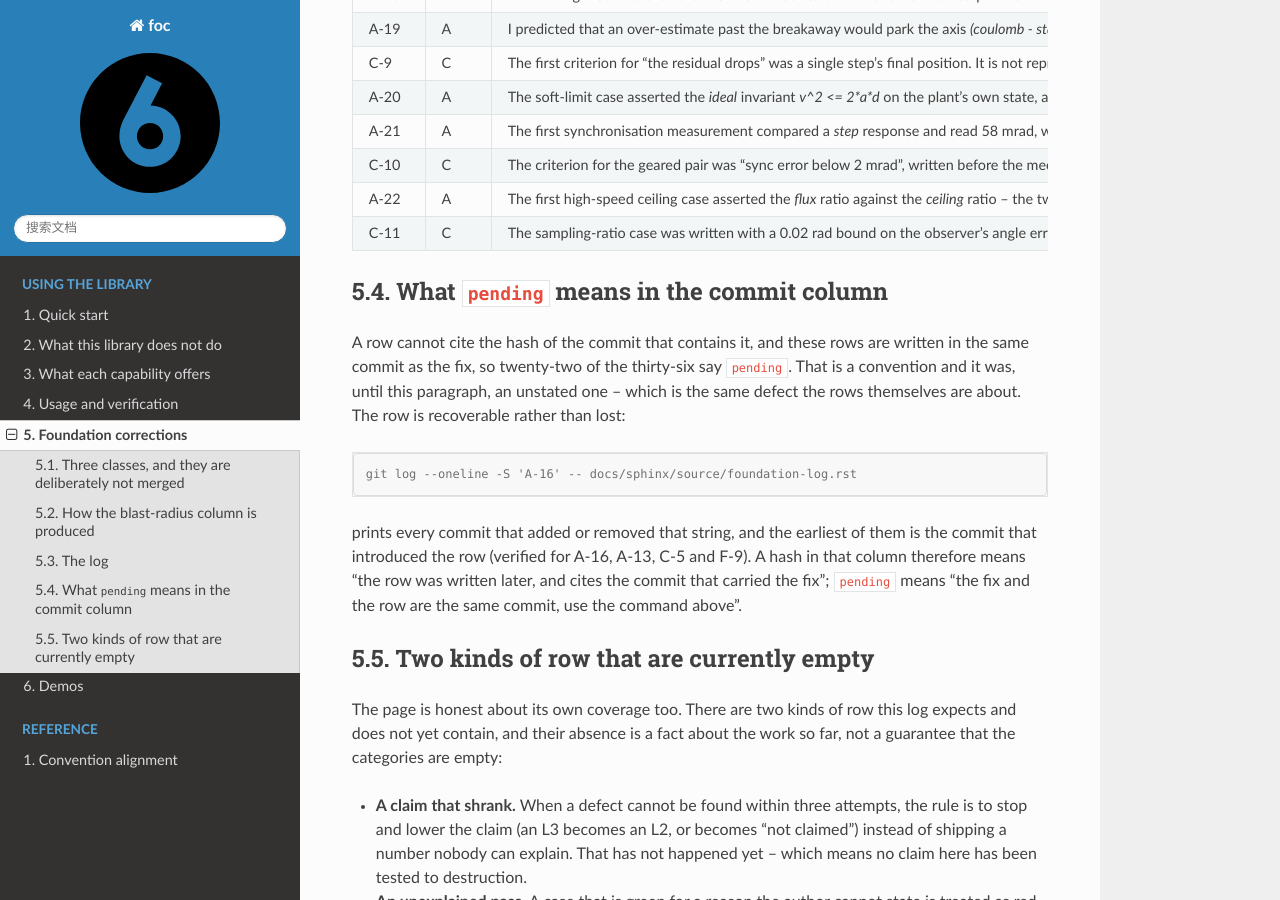
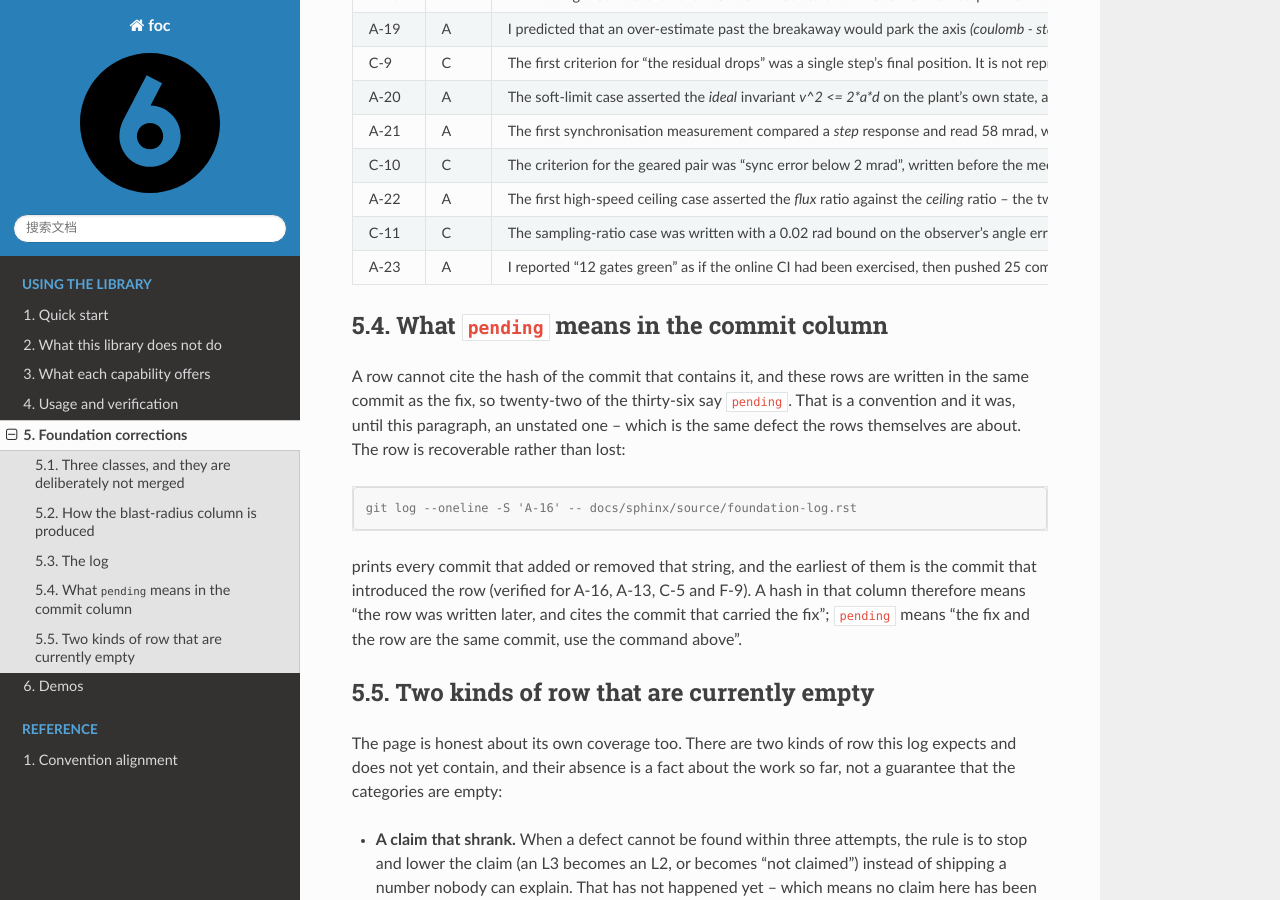
Before and after one commit to zc0718/foc, a Sphinx documentation site: the page built from docs/sphinx/source/foundation-log.rst, in a window 1280 px wide and 900 px high, scrolled down 3106 px. Built offline with Sphinx 7.4.7 and the Read the Docs theme 3.1.0, drawn with Linux system fonts in a browser that asks for light colours; some of the changed text lies outside the part shown.

Commit message:
ci(:building_construction:): a push without a trigger emoji runs no pipeline at all
Requests the full sweep too: :beer: :book: :shield: :hammer_and_wrench:

The previous push reported "success" in twenty seconds and had run nothing. Build, tests, docs, security and cross-compile
are each started by an emoji in the commit messages, and metadata.json only grants the permission; every one of the
twenty-five commits carried :sparkles:, :bug:, :memo: or :wrench:, so the controller logged five `false` and every
substantive job was skipped. A green that means "nothing ran" is the same shape as A-13 -- a check that bypasses its own
subject -- and it is recorded as A-23.

This commit carries the sweep set, so the pipelines actually execute, and the ledger row explains why the local gates are
not a substitute for them.

```diff
--- a/docs/sphinx/source/foundation-log.rst
+++ b/docs/sphinx/source/foundation-log.rst
@@ -623,6 +623,20 @@ The log
      - The criterion is now the *ratio* effect that is actually there: speed-independent at a fixed 40 samples per cycle,
        and 4.7x worse at 8 (0.380 rad against 0.080). The bias is published as a boundary instead of being asserted away.
      - ``pending``
+   * - A-23
+     - A
+     - I reported "12 gates green" as if the online CI had been exercised, then pushed 25 commits and read the run as
+       "everything else passed". It had not run anything: build, tests, docs, security and cross-compile are each started
+       by an emoji in the commit messages (`:building_construction:`, `:beer:`, `:book:`, `:shield:`,
+       `:hammer_and_wrench:`), and `metadata.json` only grants *permission*. Every commit in the push carried `:sparkles:`,
+       `:bug:`, `:memo:` or `:wrench:`, so the controller logged five `false` and the run went green in 20 seconds with
+       every substantive job skipped -- a green that means "nothing ran", which is the same shape as A-13 (a criterion
+       that bypassed its own subject).
+     - Reading the Log Decisions job rather than the run's conclusion. The conclusion was `success`; the job said
+       `Build: false, Tests: false, Docs: false, Security: false, Cross compile: false`.
+     - The local gates are not a substitute for the pipelines, and the trigger set is the five emojis above. A commit that
+       carries them is the only way to exercise the sweep, so that is what this row's own commit does.
+     - ``pending``
 
 What ``pending`` means in the commit column
 -------------------------------------------
```
